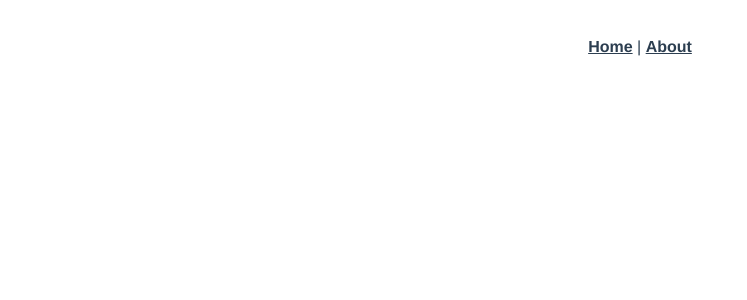
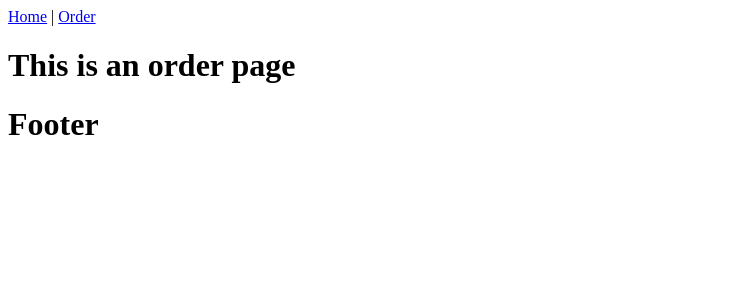
Before and after one commit to rivaldoSouzaS/make-your-buger, a Vue app: page /pedidos in a window 1280 px wide. Before the commit this address had no page. Shown: the top 300 px of the page, without its empty margins (0-747 px from the left). Built offline with nearby package versions, Linux system fonts and the light colour scheme.

Commit message:
Configurando o Vue Router

```diff
--- a/src/App.vue
+++ b/src/App.vue
@@ -1,30 +1,20 @@
 <template>
-  <nav>
-    <router-link to="/">Home</router-link> |
-    <router-link to="/about">About</router-link>
-  </nav>
+  <NavBar/>
   <router-view/>
+  <Footer/>
 </template>
 
+<script>
+  import NavBar from "./components/NavBar.vue"
+  import Footer from "./components/Footer.vue"
+  export default {
+    components:{
+      NavBar,
+      Footer
+    }
+  }
+</script>
+
 <style>
-#app {
-  font-family: Avenir, Helvetica, Arial, sans-serif;
-  -webkit-font-smoothing: antialiased;
-  -moz-osx-font-smoothing: grayscale;
-  text-align: center;
-  color: #2c3e50;
-}
 
-nav {
-  padding: 30px;
-}
-
-nav a {
-  font-weight: bold;
-  color: #2c3e50;
-}
-
-nav a.router-link-exact-active {
-  color: #42b983;
-}
 </style>
--- /dev/null
+++ b/src/components/Footer.vue
@@ -0,0 +1,9 @@
+<template>
+    <h1>Footer</h1>
+</template>
+
+<script>
+    export default {
+        name: "Footer"
+    }
+</script>
--- a/src/components/HelloWorld.vue
+++ /dev/null
@@ -1,57 +0,0 @@
-<template>
-  <div class="hello">
-    <h1>{{ msg }}</h1>
-    <p>
-      Teste github
-      <a href="https://cli.vuejs.org" target="_blank" rel="noopener">vue-cli documentation</a>.
-    </p>
-    <h3>Installed CLI Plugins</h3>
-    <ul>
-      <li><a href="https://github.com/vuejs/vue-cli/tree/dev/packages/%40vue/cli-plugin-babel" target="_blank" rel="noopener">babel</a></li>
-      <li><a href="https://github.com/vuejs/vue-cli/tree/dev/packages/%40vue/cli-plugin-router" target="_blank" rel="noopener">router</a></li>
-    </ul>
-    <h3>Essential Links</h3>
-    <ul>
-      <li><a href="https://vuejs.org" target="_blank" rel="noopener">Core Docs</a></li>
-      <li><a href="https://forum.vuejs.org" target="_blank" rel="noopener">Forum</a></li>
-      <li><a href="https://chat.vuejs.org" target="_blank" rel="noopener">Community Chat</a></li>
-      <li><a href="https://twitter.com/vuejs" target="_blank" rel="noopener">Twitter</a></li>
-      <li><a href="https://news.vuejs.org" target="_blank" rel="noopener">News</a></li>
-    </ul>
-    <h3>Ecosystem</h3>
-    <ul>
-      <li><a href="https://router.vuejs.org" target="_blank" rel="noopener">vue-router</a></li>
-      <li><a href="https://vuex.vuejs.org" target="_blank" rel="noopener">vuex</a></li>
-      <li><a href="https://github.com/vuejs/vue-devtools#vue-devtools" target="_blank" rel="noopener">vue-devtools</a></li>
-      <li><a href="https://vue-loader.vuejs.org" target="_blank" rel="noopener">vue-loader</a></li>
-      <li><a href="https://github.com/vuejs/awesome-vue" target="_blank" rel="noopener">awesome-vue</a></li>
-    </ul>
-  </div>
-</template>
-
-<script>
-export default {
-  name: 'HelloWorld',
-  props: {
-    msg: String
-  }
-}
-</script>
-
-<!-- Add "scoped" attribute to limit CSS to this component only -->
-<style scoped>
-h3 {
-  margin: 40px 0 0;
-}
-ul {
-  list-style-type: none;
-  padding: 0;
-}
-li {
-  display: inline-block;
-  margin: 0 10px;
-}
-a {
-  color: #42b983;
-}
-</style>
--- /dev/null
+++ b/src/components/NavBar.vue
@@ -0,0 +1,19 @@
+<template>
+    <nav id="nav">
+        <router-link to="/">
+            <img src="" id="logo">
+        </router-link>
+        <router-link to="/">Home</router-link> |
+        <router-link to="/pedidos">Order</router-link>
+    </nav>
+</template>
+
+<script>
+    export default{
+        name: "NavBar"
+    }
+</script>
+
+<style scoped>
+
+</style>
--- a/src/router/index.js
+++ b/src/router/index.js
@@ -8,12 +8,12 @@ const routes = [
     component: HomeView
   },
   {
-    path: '/about',
-    name: 'about',
+    path: '/pedidos',
+    name: 'Pedidos',
     // route level code-splitting
     // this generates a separate chunk (about.[hash].js) for this route
     // which is lazy-loaded when the route is visited.
-    component: () => import(/* webpackChunkName: "about" */ '../views/AboutView.vue')
+    component: () => import(/* webpackChunkName: "pedidos" */ '../views/Pedidos.vue')
   }
 ]
 
--- a/src/views/AboutView.vue
+++ /dev/null
@@ -1,5 +0,0 @@
-<template>
-  <div class="about">
-    <h1>This is an about page</h1>
-  </div>
-</template>
--- a/src/views/HomeView.vue
+++ b/src/views/HomeView.vue
@@ -1,18 +1,9 @@
 <template>
   <div class="home">
-    <img alt="Vue logo" src="../assets/logo.png">
-    <HelloWorld msg="Welcome to Your Vue.js App"/>
+    <h1>This is an home page</h1>
   </div>
 </template>
 
 <script>
-// @ is an alias to /src
-import HelloWorld from '@/components/HelloWorld.vue'
 
-export default {
-  name: 'HomeView',
-  components: {
-    HelloWorld
-  }
-}
 </script>
--- /dev/null
+++ b/src/views/Pedidos.vue
@@ -0,0 +1,5 @@
+<template>
+  <div>
+    <h1>This is an order page</h1>
+  </div>
+</template>
```
Also changed, not shown: 1 other file (tests, documents, lock files or other folders).
